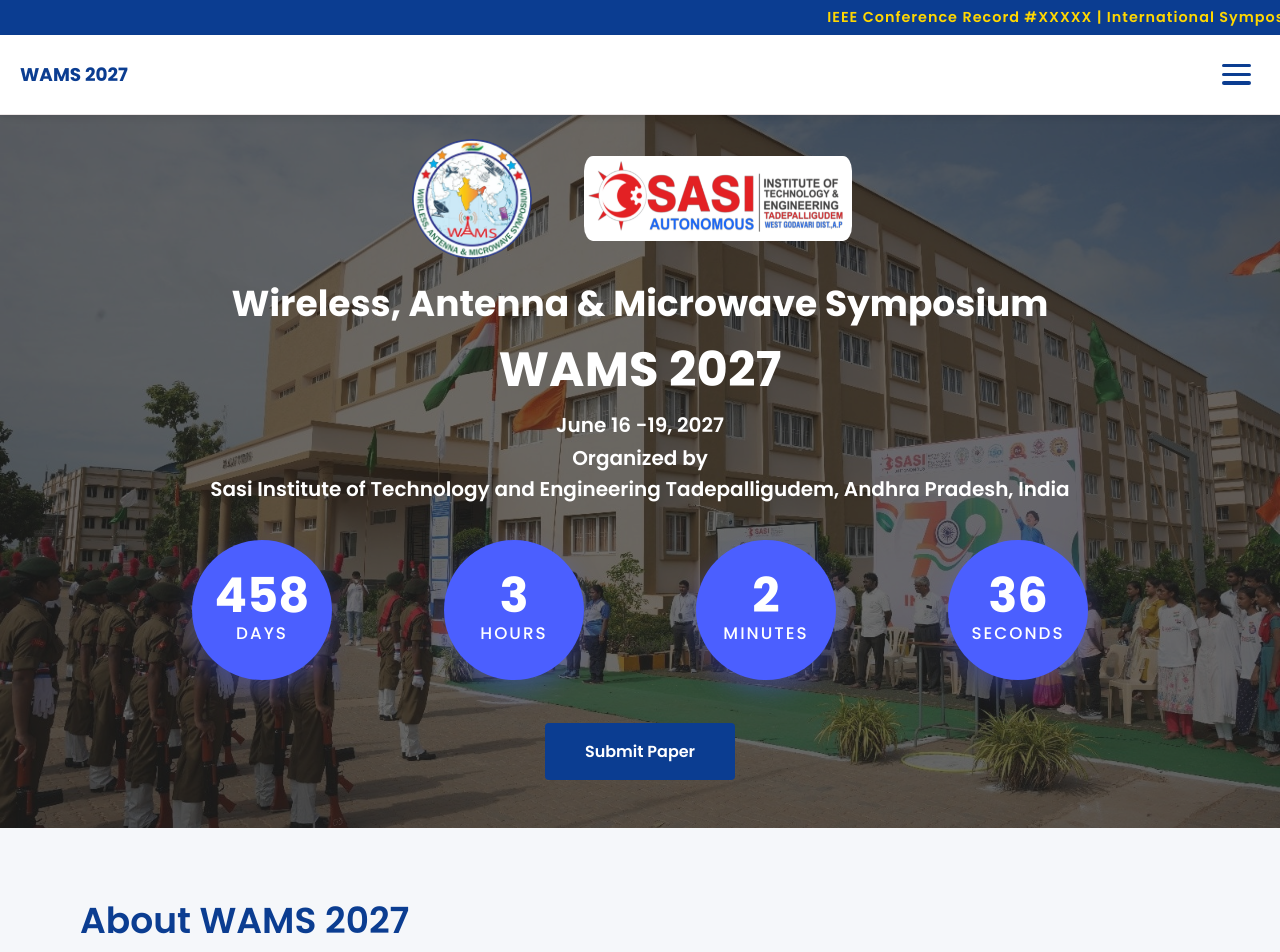
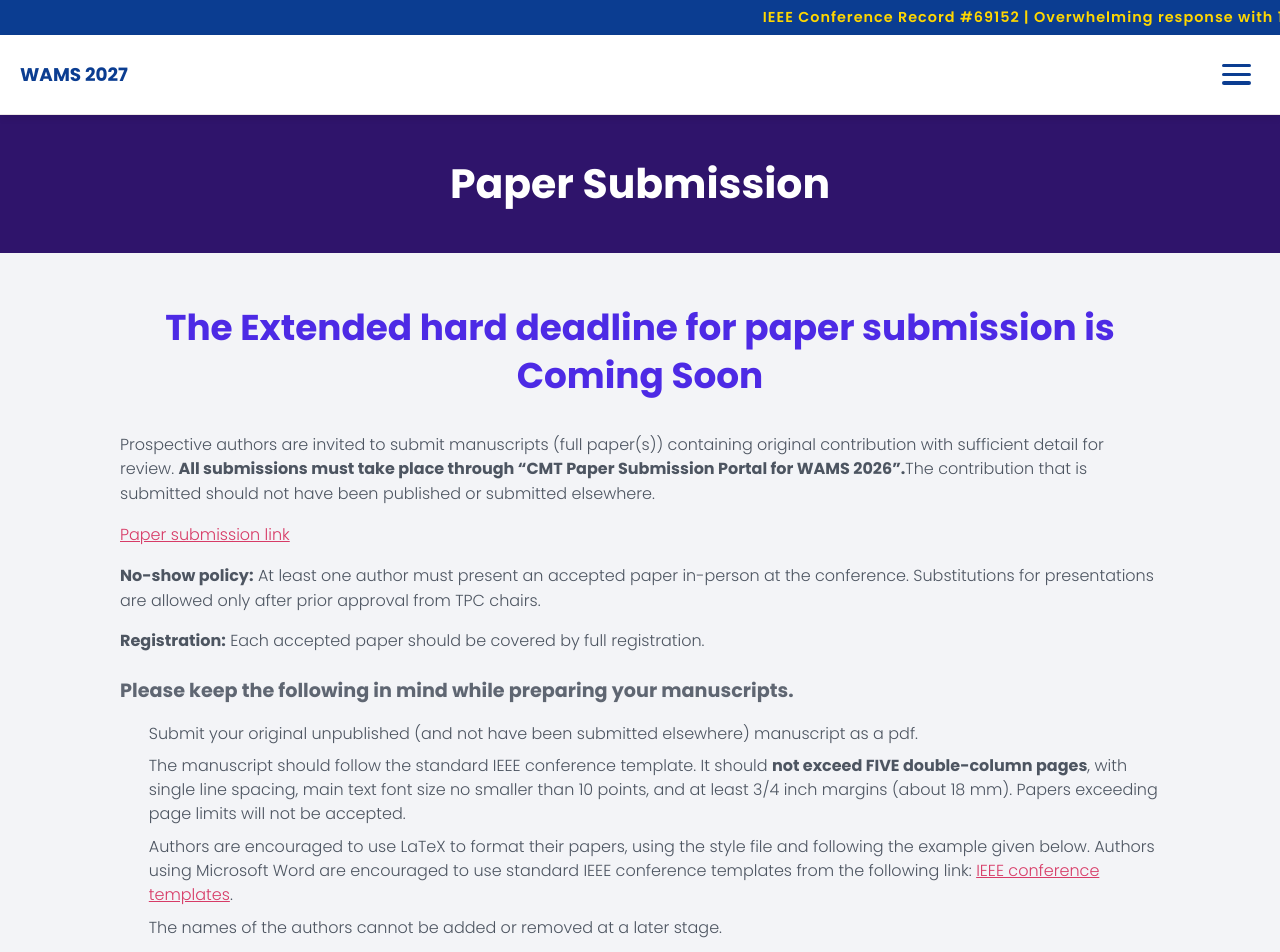
Before and after one commit to kumari01/WAM2027SITE, a React app in the folder frontend/: page /paper-submission in a window 1280 px wide. Before the commit this address led to /. Shown: the top 952 px of the page. Built offline with nearby package versions, Linux system fonts and the light colour scheme; the HTML template or start-up script is replaced by a standard one.

Commit message:
papersubmission page is added

```diff
--- a/frontend/src/components/NavBar/navbar.jsx
+++ b/frontend/src/components/NavBar/navbar.jsx
@@ -23,7 +23,7 @@
         matchPath: "/call-for-paper",
         children: [
             { label: "Call For Papers", href: "/call-for-paper" },
-            { label: "Paper Submission", href: "/#paper-submission" },
+            { label: "Paper Submission", href: "/paper-submission" },
             { label: "CRC & Copyright Submission", href: "/#crc-submission" },
         ],
     },
--- a/frontend/src/main.jsx
+++ b/frontend/src/main.jsx
@@ -9,6 +9,7 @@
 import SponsorsPage from './pages/SponsorsPage/SponsorsPage.jsx'
 import CallForPaperPage from './pages/CallForPaper/CallForPaper.jsx'
 import CallForSPLsessionPage from './pages/CallForSPLsession/CallForSPLsession.jsx'
+import PaperSubmissionPage from './pages/PaperSub/PaperSubmission'
 
 createRoot(document.getElementById('root')).render(
   <StrictMode>
@@ -20,6 +21,7 @@
         <Route path="/contact-us" element={<ContactUsPage />} />
         <Route path="/sponsors" element={<SponsorsPage />} />
         <Route path="/call-for-paper" element={<CallForPaperPage />} />
+        <Route path="/paper-submission" element={<PaperSubmissionPage />} />
         <Route path="/call-for-special-sessions" element={<CallForSPLsessionPage />} />
         <Route path="*" element={<Navigate to="/" replace />} />
       </Routes>
--- /dev/null
+++ b/frontend/src/pages/PaperSub/PaperSub.css
@@ -0,0 +1,85 @@
+.paper-sub-page {
+	min-height: 100vh;
+	background: #f3f4f7;
+}
+
+.paper-sub-header {
+	min-height: 138px;
+	display: grid;
+	place-items: center;
+	background: #2f146b;
+	color: #ffffff;
+	text-align: center;
+	padding: 1rem;
+}
+
+.paper-sub-header h1 {
+	margin: 0;
+	font-size: clamp(2rem, 3.2vw, 3rem);
+	font-weight: 700;
+}
+
+.paper-sub-main {
+	max-width: 1200px;
+	margin: 0 auto;
+	padding-top: clamp(2rem, 5vw, 3.2rem);
+	padding-bottom: clamp(2.4rem, 5vw, 3.5rem);
+	color: #4d5561;
+}
+
+.paper-sub-main h2 {
+	margin: 0 0 2rem;
+	text-align: center;
+	color: #4d2ae5;
+	font-size: clamp(1.45rem, 2.8vw, 3rem);
+	line-height: 1.35;
+	font-weight: 700;
+}
+
+.paper-sub-main p {
+	margin: 1rem 0;
+	font-size: clamp(1rem, 1.2vw, 1.12rem);
+	line-height: 1.55;
+}
+
+.paper-sub-main h3 {
+	margin-top: 1.4rem;
+	margin-bottom: 0.9rem;
+	font-size: clamp(1.15rem, 1.5vw, 1.3rem);
+	color: #5f6672;
+}
+
+.paper-sub-main ul {
+	margin: 0;
+	padding-left: 1.8rem;
+}
+
+.paper-sub-main li {
+	margin-bottom: 0.55rem;
+	font-size: clamp(1rem, 1.2vw, 1.12rem);
+	line-height: 1.5;
+}
+
+.paper-sub-main a {
+	color: #d73b67;
+	text-decoration: underline;
+}
+
+.paper-sub-main a:hover {
+	color: #b1244d;
+}
+
+.paper-sub-final-note {
+	margin-top: 0.6rem;
+}
+
+.paper-sub-backlink {
+	margin-top: 1.3rem;
+}
+
+@media (max-width: 900px) {
+	.paper-sub-main {
+		padding-left: 1.2rem;
+		padding-right: 1.2rem;
+	}
+}
--- /dev/null
+++ b/frontend/src/pages/PaperSub/PaperSubmission.jsx
@@ -0,0 +1,96 @@
+import React from "react";
+import { Link } from "react-router-dom";
+import Navbar from "../../components/NavBar/navbar";
+import Footer from "../../components/Footer/footer";
+import "./PaperSub.css";
+
+function PaperSubmissionPage() {
+	return (
+		<div className="paper-sub-page">
+			<div className="top-bar">
+				<div className="top-bar-content">
+					IEEE Conference Record #69152 | Overwhelming response with 1059 paper submissions | Early bird registration open
+				</div>
+			</div>
+
+			<Navbar />
+
+			<header className="paper-sub-header">
+				<h1>Paper Submission</h1>
+			</header>
+
+			<main className="paper-sub-main section">
+				<h2>The Extended hard deadline for paper submission is Coming Soon</h2>
+
+				<p>
+					Prospective authors are invited to submit manuscripts (full paper(s)) containing original contribution
+					with sufficient detail for review. <strong>All submissions must take place through “CMT Paper Submission Portal for WAMS 2026”.</strong>
+					The contribution that is submitted should not have been published or submitted elsewhere.
+				</p>
+
+				<p>
+					<a
+						href="https://cmt3.research.microsoft.com"
+						target="_blank"
+						rel="noreferrer"
+						aria-label="Open paper submission portal"
+					>
+						Paper submission link
+					</a>
+				</p>
+
+				<p>
+					<strong>No-show policy:</strong> At least one author must present an accepted paper in-person at the conference.
+					Substitutions for presentations are allowed only after prior approval from TPC chairs.
+				</p>
+
+				<p>
+					<strong>Registration:</strong> Each accepted paper should be covered by full registration.
+				</p>
+
+				<h3>Please keep the following in mind while preparing your manuscripts.</h3>
+
+				<ul>
+					<li>Submit your original unpublished (and not have been submitted elsewhere) manuscript as a pdf.</li>
+					<li>
+						The manuscript should follow the standard IEEE conference template. It should <strong>not exceed FIVE double-column pages</strong>,
+						with single line spacing, main text font size no smaller than 10 points, and at least 3/4 inch margins (about 18 mm).
+						Papers exceeding page limits will not be accepted.
+					</li>
+					<li>
+						Authors are encouraged to use LaTeX to format their papers, using the style file and following the example given below.
+						Authors using Microsoft Word are encouraged to use standard IEEE conference templates from the following link:{" "}
+						<a
+							href="https://www.ieee.org/conferences/publishing/templates.html"
+							target="_blank"
+							rel="noreferrer"
+						>
+							IEEE conference templates
+						</a>
+						.
+					</li>
+					<li>The names of the authors cannot be added or removed at a later stage.</li>
+					<li>It should have no content written in the margins. In particular, no header, footer, or page numbers.</li>
+					<li>Do not put your own page numbers on the manuscript.</li>
+				</ul>
+
+				<p className="paper-sub-final-note">
+					<strong>
+						All submissions must take place through the{" "}
+						<a href="https://cmt3.research.microsoft.com" target="_blank" rel="noreferrer">
+							CMT paper submission portal.
+						</a>
+					</strong>
+				</p>
+
+				<p className="paper-sub-backlink">
+					<Link to="/call-for-paper">Go to Call For Papers</Link>
+				</p>
+			</main>
+
+			<Footer />
+		</div>
+	);
+}
+
+export default PaperSubmissionPage;
```
